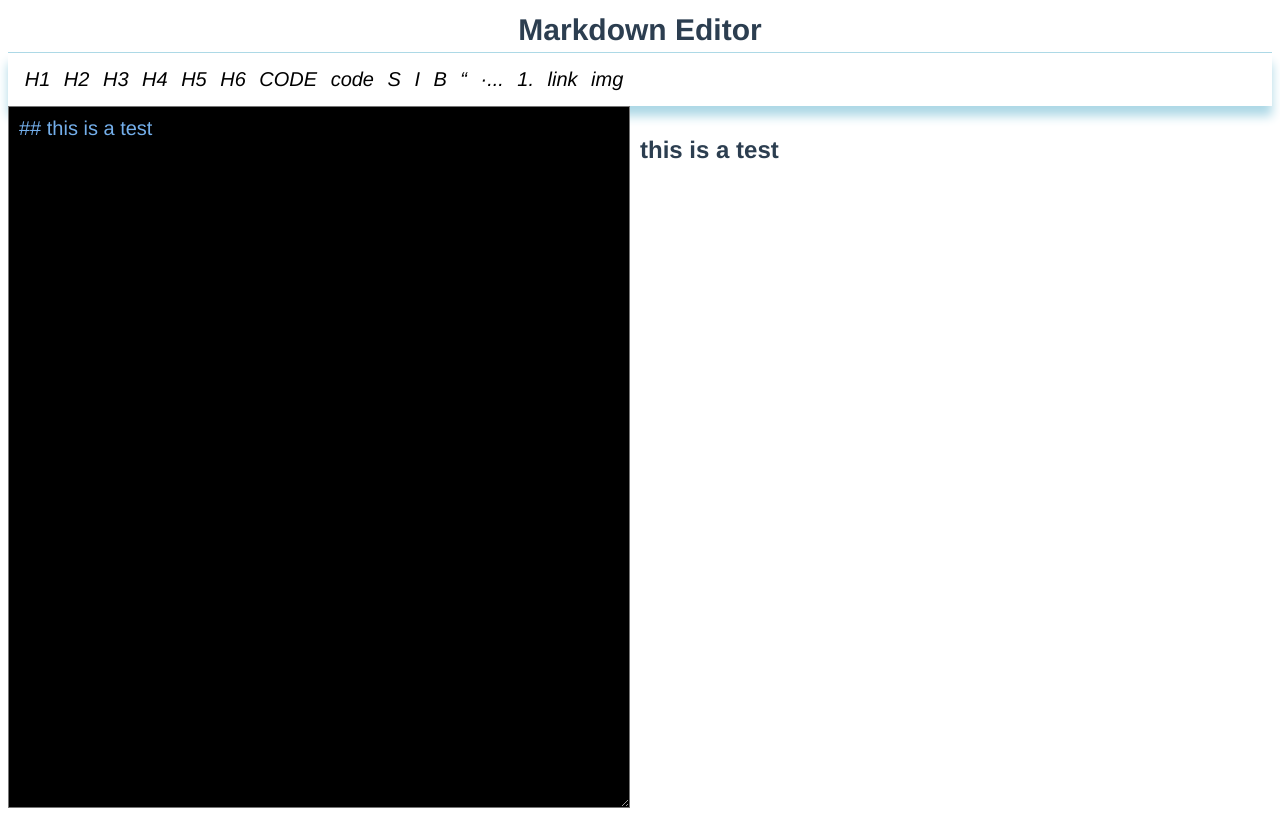
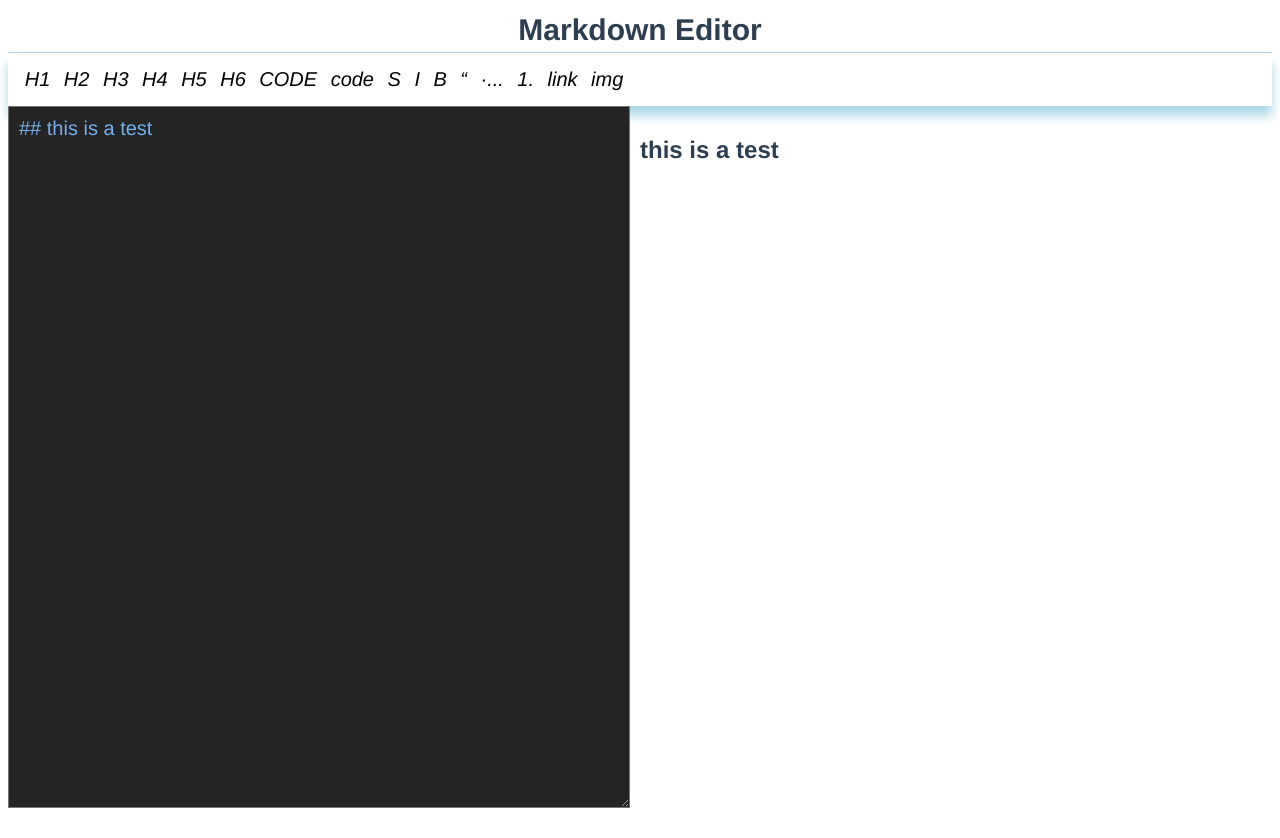
Before and after one commit to code-killerr/tech-training-camp-frontend, a Vue app: page / in a window 1280 px wide. Built offline with nearby package versions, Linux system fonts and the light colour scheme.

Commit message:
update markdown and editor color

```diff
--- a/src/components/editor.vue
+++ b/src/components/editor.vue
@@ -91,7 +91,7 @@ export default defineComponent({
   font-family: Avenir, Helvetica, Arial, sans-serif;
   -webkit-font-smoothing: antialiased;
   -moz-osx-font-smoothing: grayscale;
-  background-color: black;
+  background-color: rgb(37, 36, 36);
   color: #74afeb;
   font-size: 20px;
   padding: 10px;
```
Also changed, not shown: 1 other file (tests, documents, lock files or other folders).
